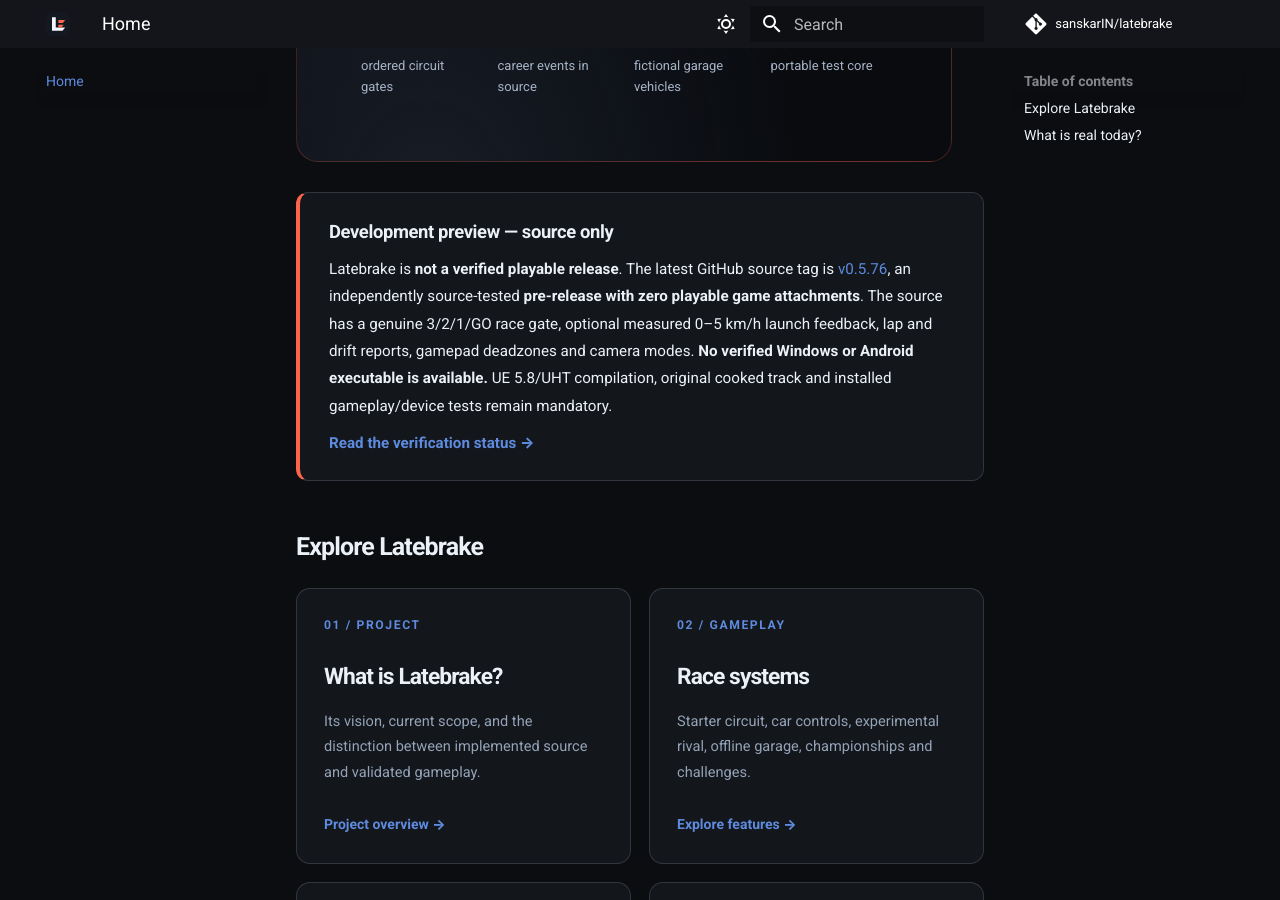
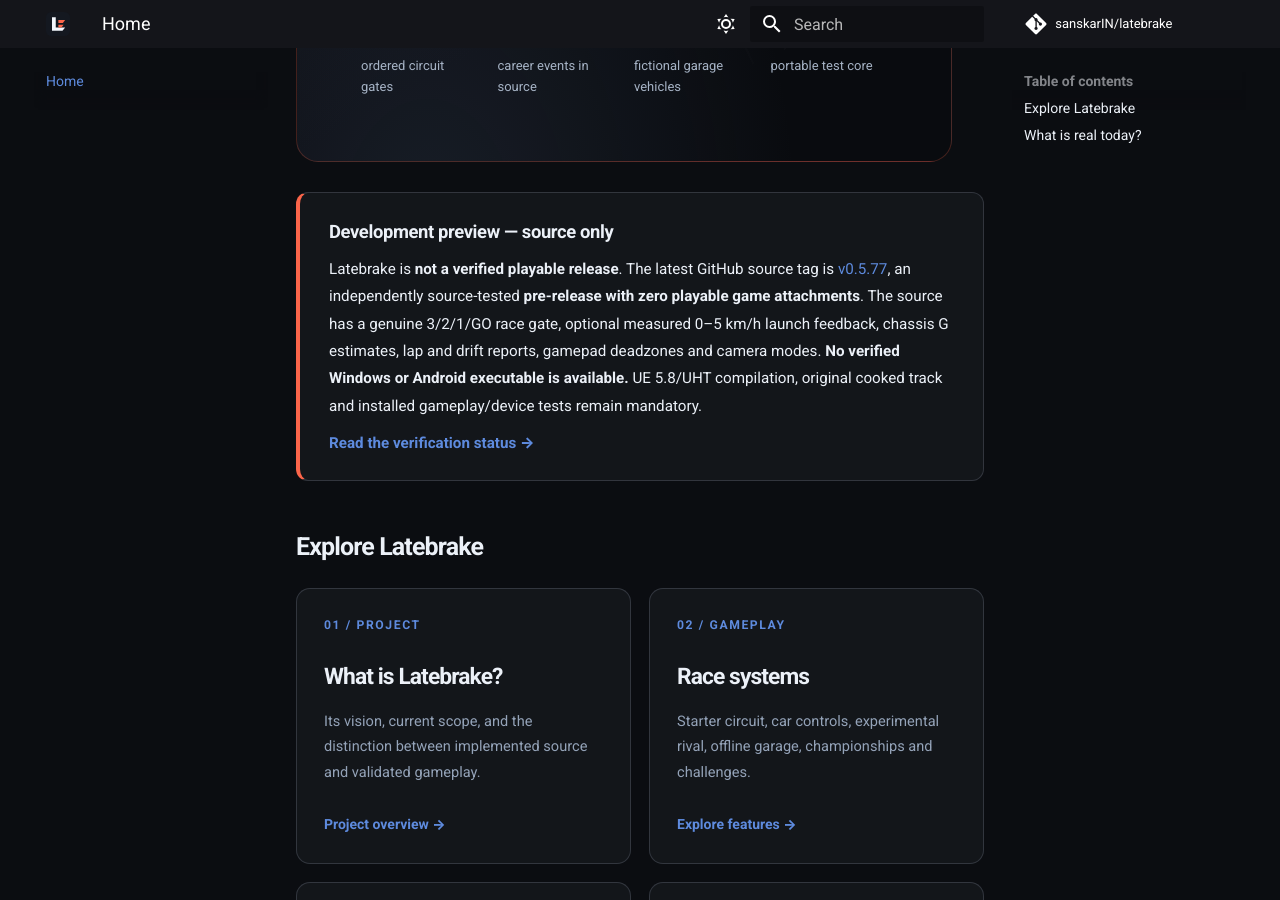
Before and after one commit to sanskarIN/latebrake, an MkDocs documentation site: the page built from docs/index.md, in a window 1280 px wide and 900 px high, scrolled down 702 px. Built offline with MkDocs 1.6.1 and Material for MkDocs 9.7.7, drawn with Linux system fonts in a browser that asks for light colours; comment, search, counter and statistics services are not loaded.

Commit message:
docs(pages): stage source-only v0.5.77 preview facts without game claims

```diff
--- a/docs/index.md
+++ b/docs/index.md
@@ -16,7 +16,7 @@
 
 <div class="lb-status-panel" role="status">
   <div class="lb-status-title">Development preview — source only</div>
-  <p>Latebrake is <strong>not a verified playable release</strong>. The latest GitHub source tag is <a href="https://github.com/sanskarIN/latebrake/releases/tag/v0.5.76">v0.5.76</a>, an independently source-tested <strong>pre-release with zero playable game attachments</strong>. The source has a genuine 3/2/1/GO race gate, optional measured 0–5 km/h launch feedback, lap and drift reports, gamepad deadzones and camera modes. <strong>No verified Windows or Android executable is available.</strong> UE 5.8/UHT compilation, original cooked track and installed gameplay/device tests remain mandatory.</p>
+  <p>Latebrake is <strong>not a verified playable release</strong>. The latest GitHub source tag is <a href="https://github.com/sanskarIN/latebrake/releases/tag/v0.5.77">v0.5.77</a>, an independently source-tested <strong>pre-release with zero playable game attachments</strong>. The source has a genuine 3/2/1/GO race gate, optional measured 0–5 km/h launch feedback, chassis G estimates, lap and drift reports, gamepad deadzones and camera modes. <strong>No verified Windows or Android executable is available.</strong> UE 5.8/UHT compilation, original cooked track and installed gameplay/device tests remain mandatory.</p>
   <a href="development-status/">Read the verification status →</a>
 </div>
 
```
